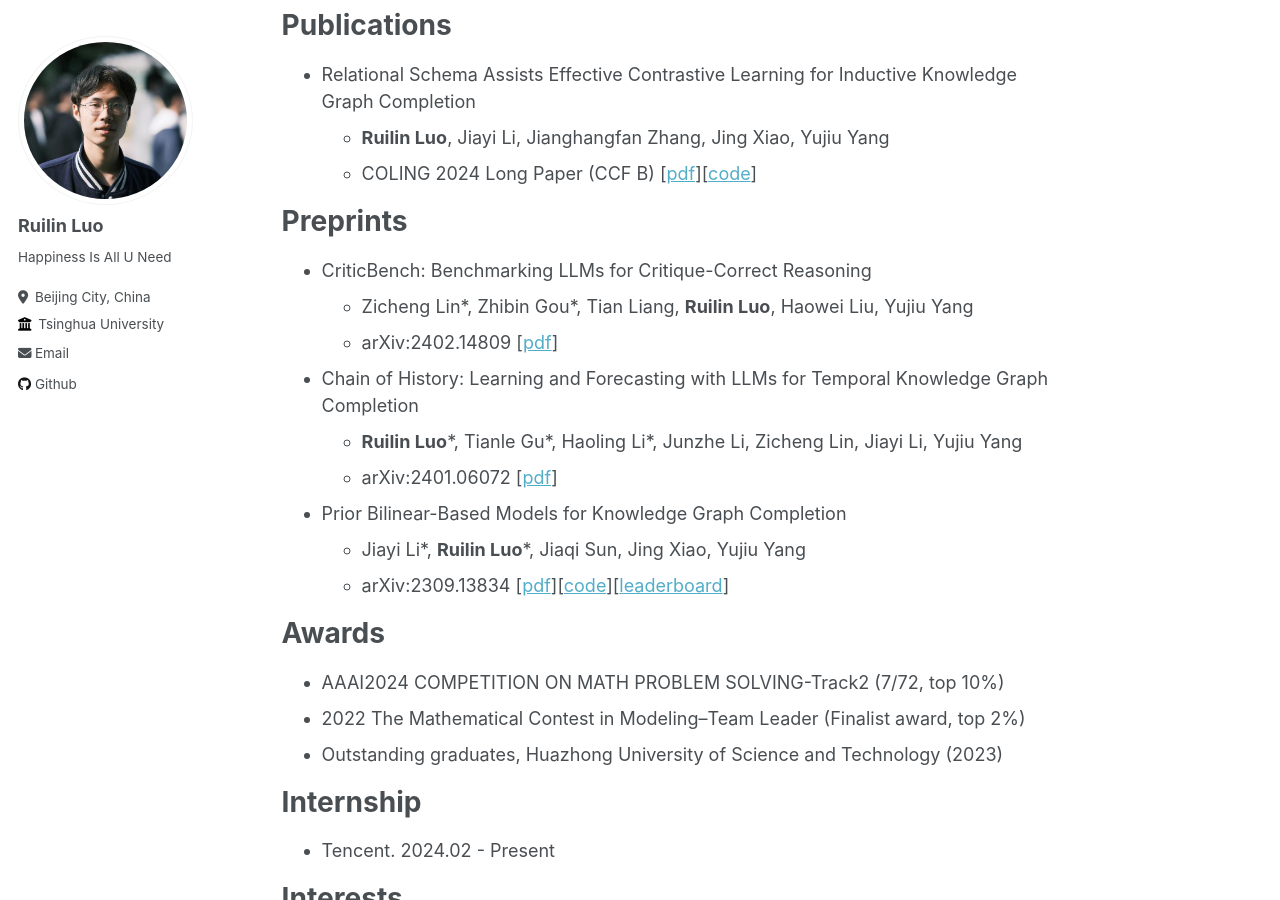
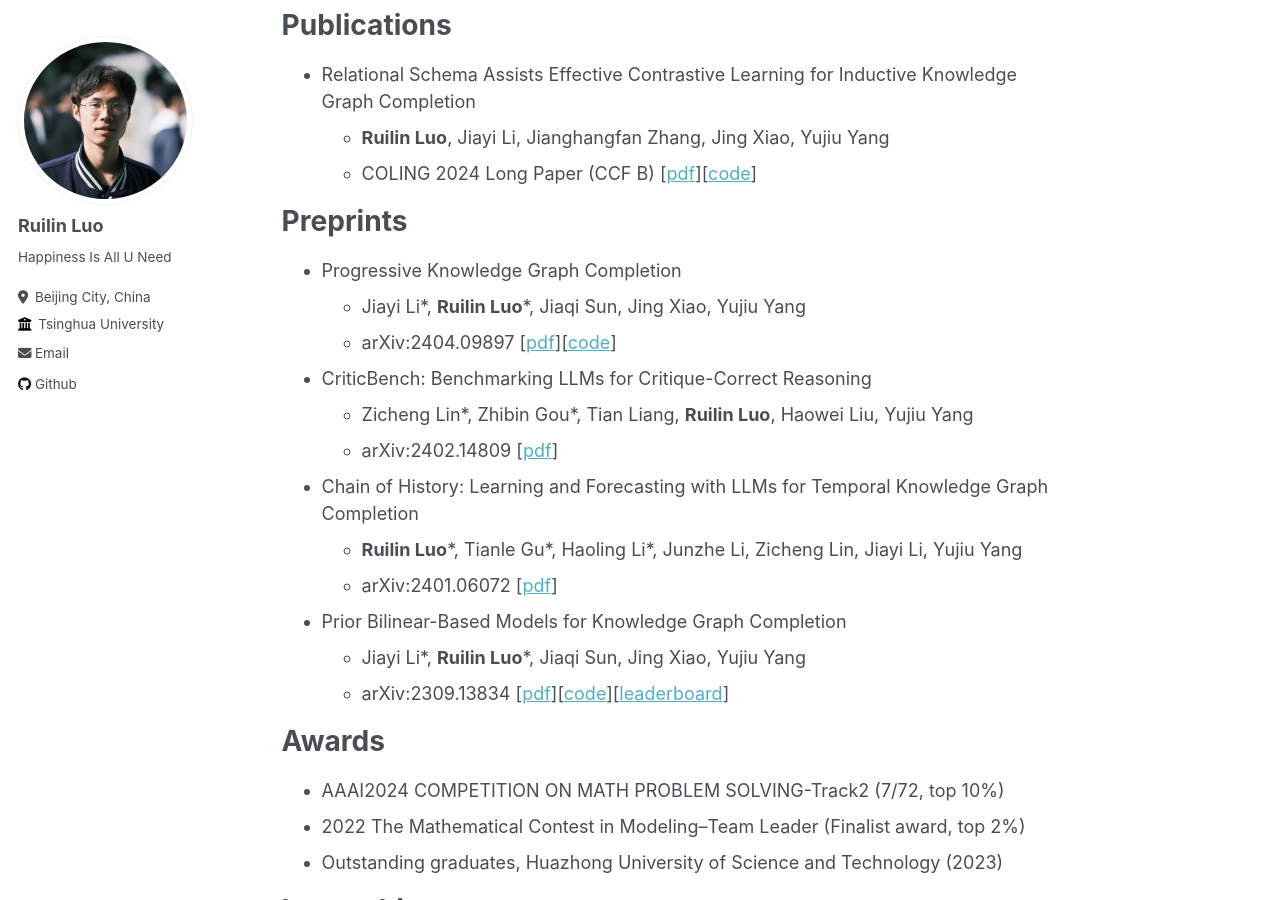
Before and after one commit to lrlbbzl/lrlbbzl.github.io, a Jekyll site: the page built from _pages/about.md, in a window 1280 px wide and 900 px high, scrolled down 329 px. Built offline with Jekyll 4.4.1, drawn with Linux system fonts in a browser that asks for light colours.

Commit message:
Update about.md

```diff
--- a/_pages/about.md
+++ b/_pages/about.md
@@ -19,6 +19,9 @@ Publications
 
 Preprints
 ======
+* Progressive Knowledge Graph Completion
+  * Jiayi Li\*, **Ruilin Luo**\*, Jiaqi Sun, Jing Xiao, Yujiu Yang
+  * arXiv:2404.09897 [[pdf](https://arxiv.org/pdf/2404.09897.pdf)][[code](https://github.com/hyleepp/Continue-KGC)]
 * CriticBench: Benchmarking LLMs for Critique-Correct Reasoning
   * Zicheng Lin\*, Zhibin Gou\*, Tian Liang, **Ruilin Luo**, Haowei Liu, Yujiu Yang
   * arXiv:2402.14809 [[pdf](https://arxiv.org/pdf/2402.14809.pdf)]
```
